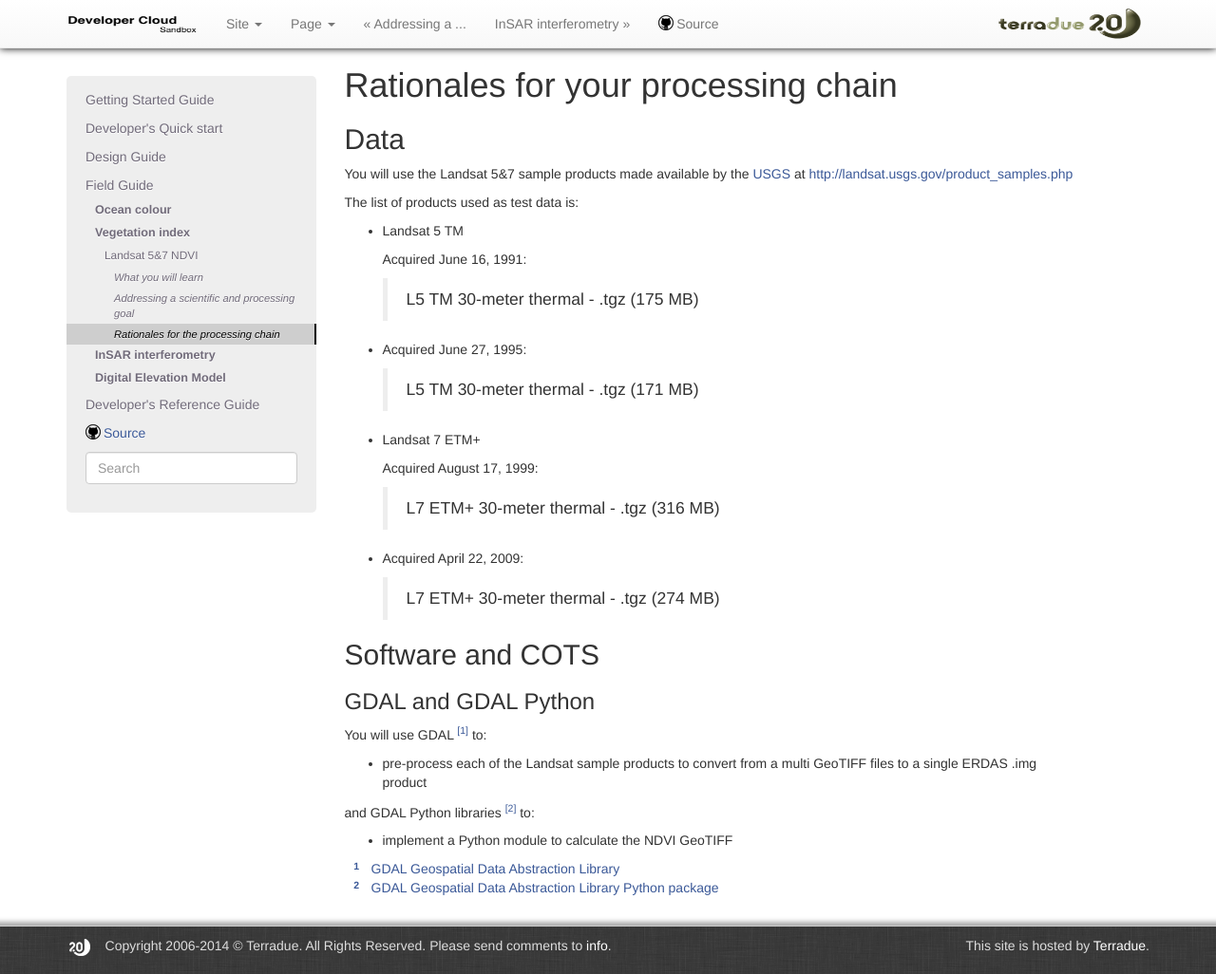
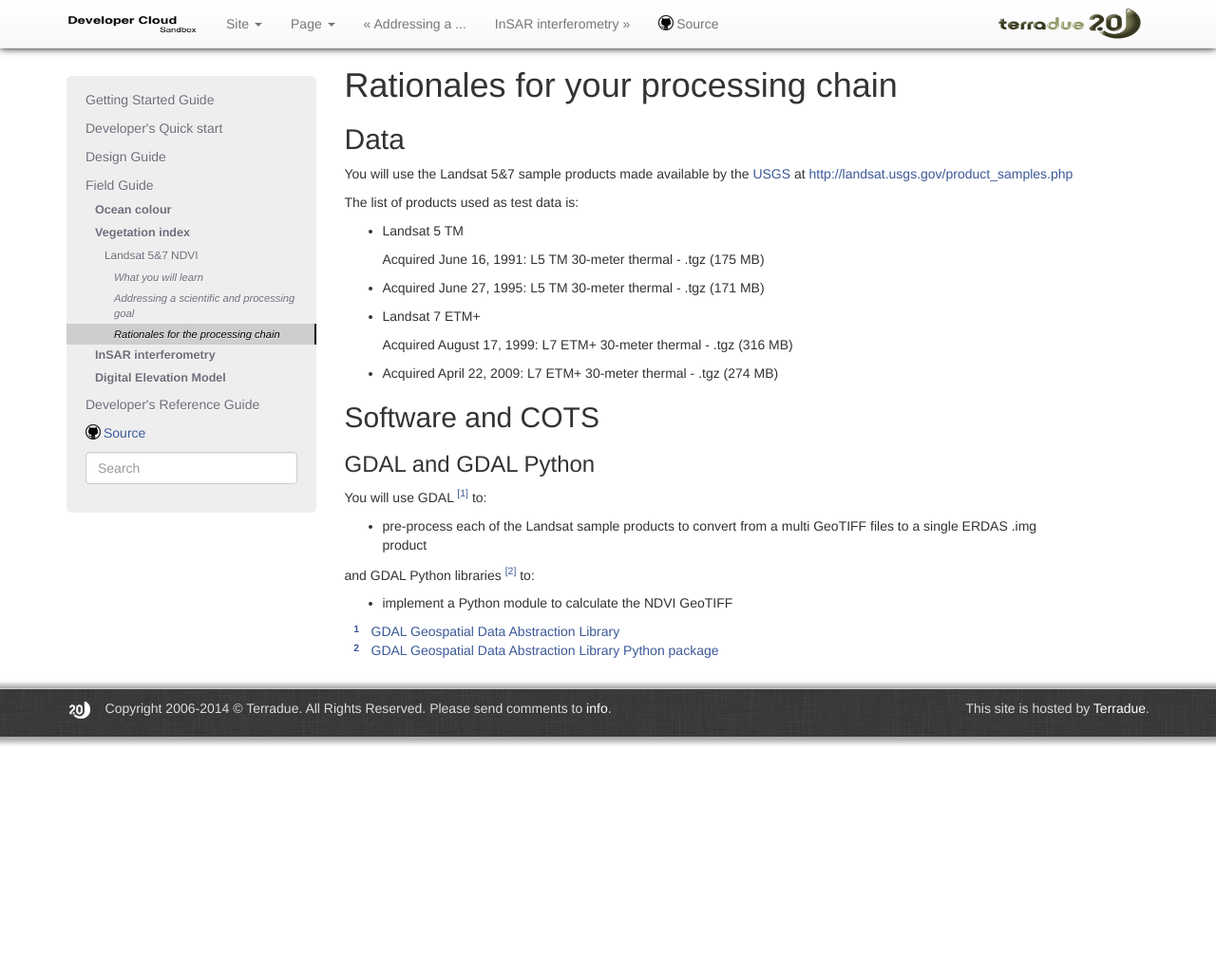
Before and after one commit to Terradue/doc-developer-sandbox, a Sphinx documentation site: the page built from source/field/vegetation/lib_python_ndvi/rational.rst, in a window 1280 px wide and 1026 px high. Shown: the whole window at 95% size. Built offline with Sphinx 7.4.7, drawn with Linux system fonts in a browser that asks for light colours; pages that are not in the unit, such as notebooks, are missing from menus.

```diff
--- a/source/field/vegetation/lib_python_ndvi/rational.rst
+++ b/source/field/vegetation/lib_python_ndvi/rational.rst
@@ -10,23 +10,15 @@ The list of products used as test data is:
 
 * Landsat 5 TM
 
-  Acquired June 16, 1991:
+  Acquired June 16, 1991: L5 TM 30-meter thermal - .tgz (175 MB)
 
-    L5 TM 30-meter thermal - .tgz (175 MB)
-
-* Acquired June 27, 1995:
-
-    L5 TM 30-meter thermal - .tgz (171 MB)
+* Acquired June 27, 1995: L5 TM 30-meter thermal - .tgz (171 MB)
 
 * Landsat 7 ETM+
 
-  Acquired August 17, 1999:
+  Acquired August 17, 1999: L7 ETM+ 30-meter thermal - .tgz (316 MB)
 
-    L7 ETM+ 30-meter thermal - .tgz (316 MB)
-
-* Acquired April 22, 2009:
-
-    L7 ETM+ 30-meter thermal - .tgz (274 MB)
+* Acquired April 22, 2009: L7 ETM+ 30-meter thermal - .tgz (274 MB)
 
 Software and COTS
 *****************
```
